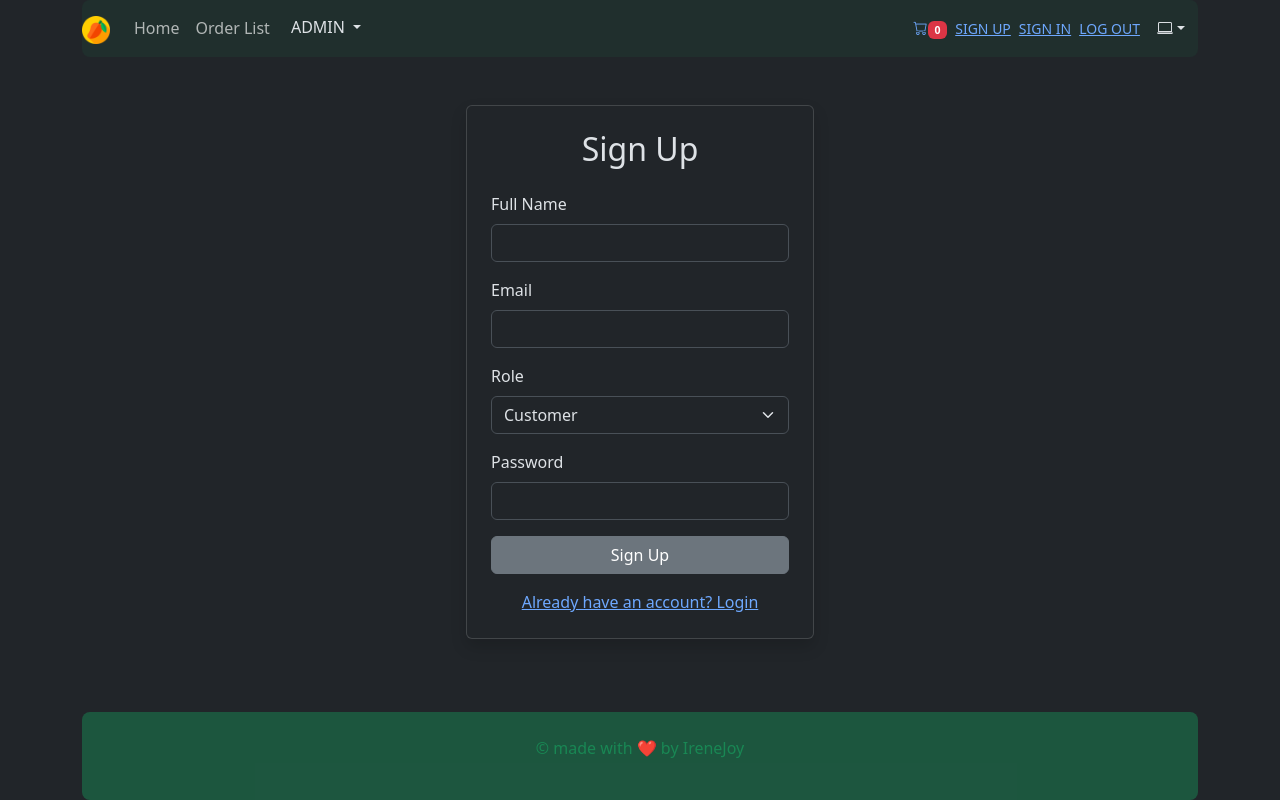
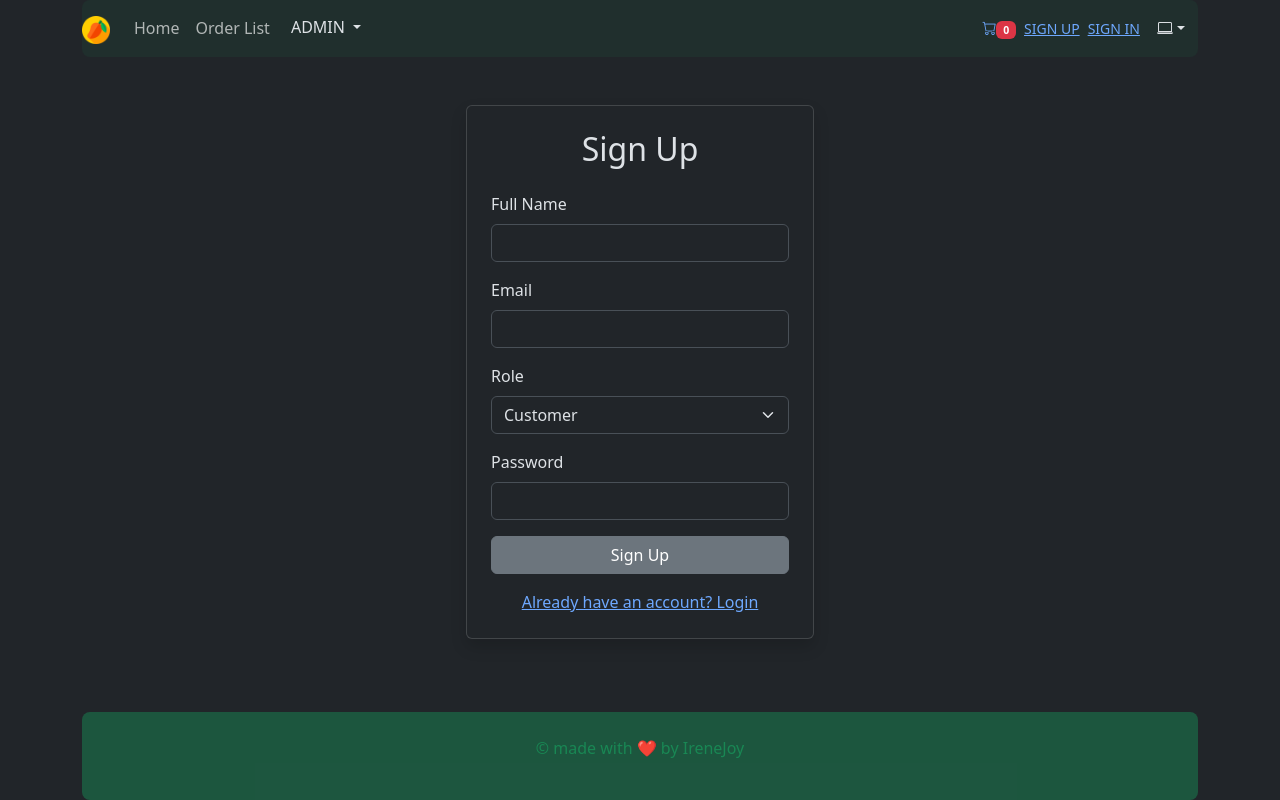
Before and after one commit to irenejoy15/mangofusion, a Vue app: page /sign-up in a window 1280 px wide. Built offline with nearby package versions, Linux system fonts and the light colour scheme.

Commit message:
Modify Header

```diff
--- a/src/components/layouts/Header.vue
+++ b/src/components/layouts/Header.vue
@@ -60,12 +60,14 @@
           </router-link>
         </li>
         <li class="nav-item mx-1">
-          <router-link :to="{ name: APP_ROUTE_NAMES.SIGN_UP }">SIGN UP</router-link>
+          <router-link :to="{ name: APP_ROUTE_NAMES.SIGN_UP }" v-if="!authStore.isAuthenticated"
+            >SIGN UP</router-link
+          >
         </li>
-        <li class="nav-item mx-1">
+        <li class="nav-item mx-1" v-if="!authStore.isAuthenticated">
           <router-link :to="{ name: APP_ROUTE_NAMES.SIGN_IN }">SIGN IN</router-link>
         </li>
-        <li class="nav-item mx-1">
+        <li class="nav-item mx-1" v-if="authStore.isAuthenticated">
           <router-link>LOG OUT</router-link>
         </li>
       </ul>
@@ -102,6 +104,8 @@
 import { APP_ROUTE_NAMES } from '@/constants/routeNames.js'
 import { useThemeStore } from '@/stores/themeStore.js'
 import { useCartStore } from '@/stores/cartStore.js'
+import { useAuthStore } from '@/stores/authStore.js'
 const themeStore = useThemeStore()
 const cartStore = useCartStore()
+const authStore = useAuthStore()
 </script>
```
